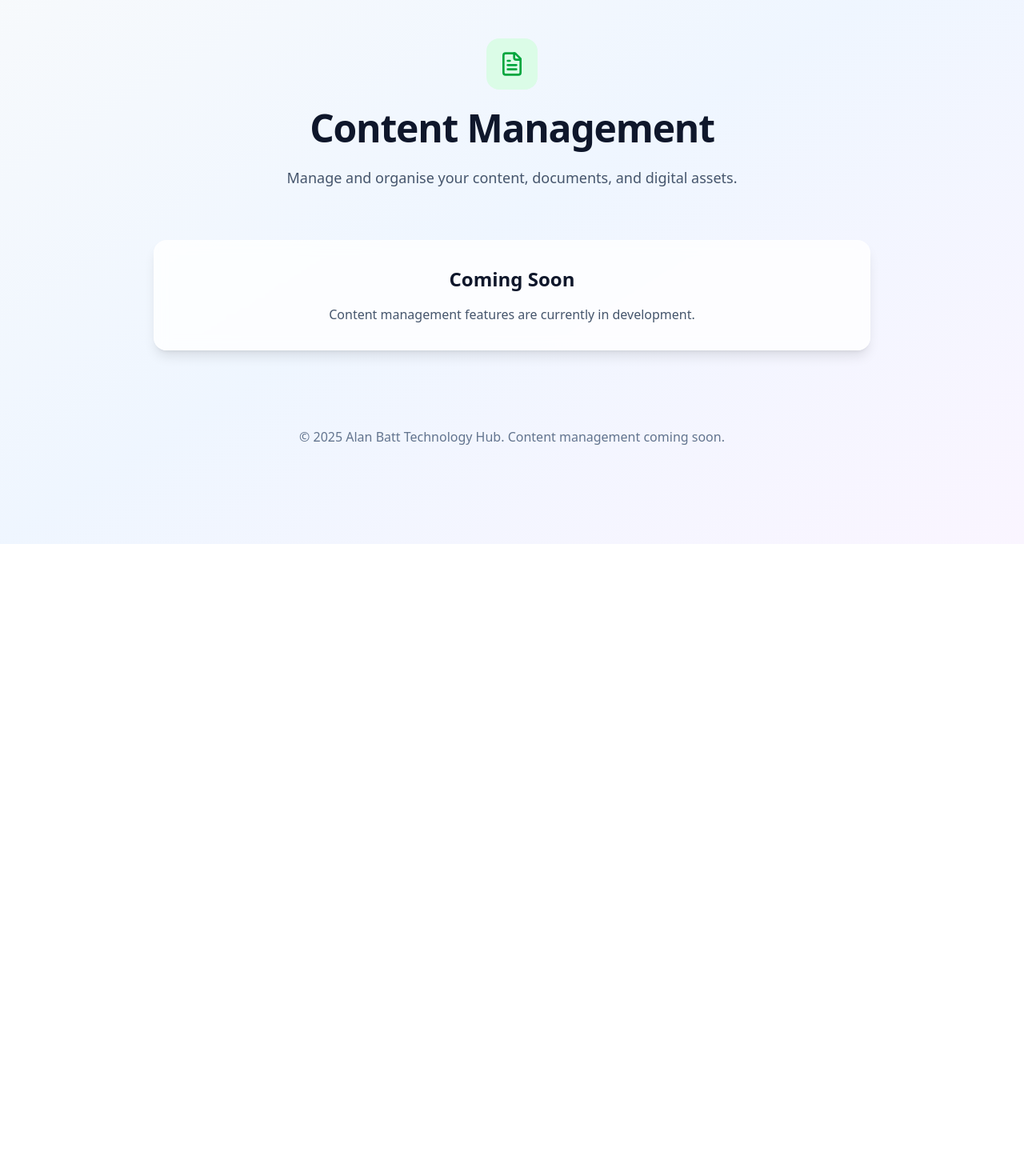
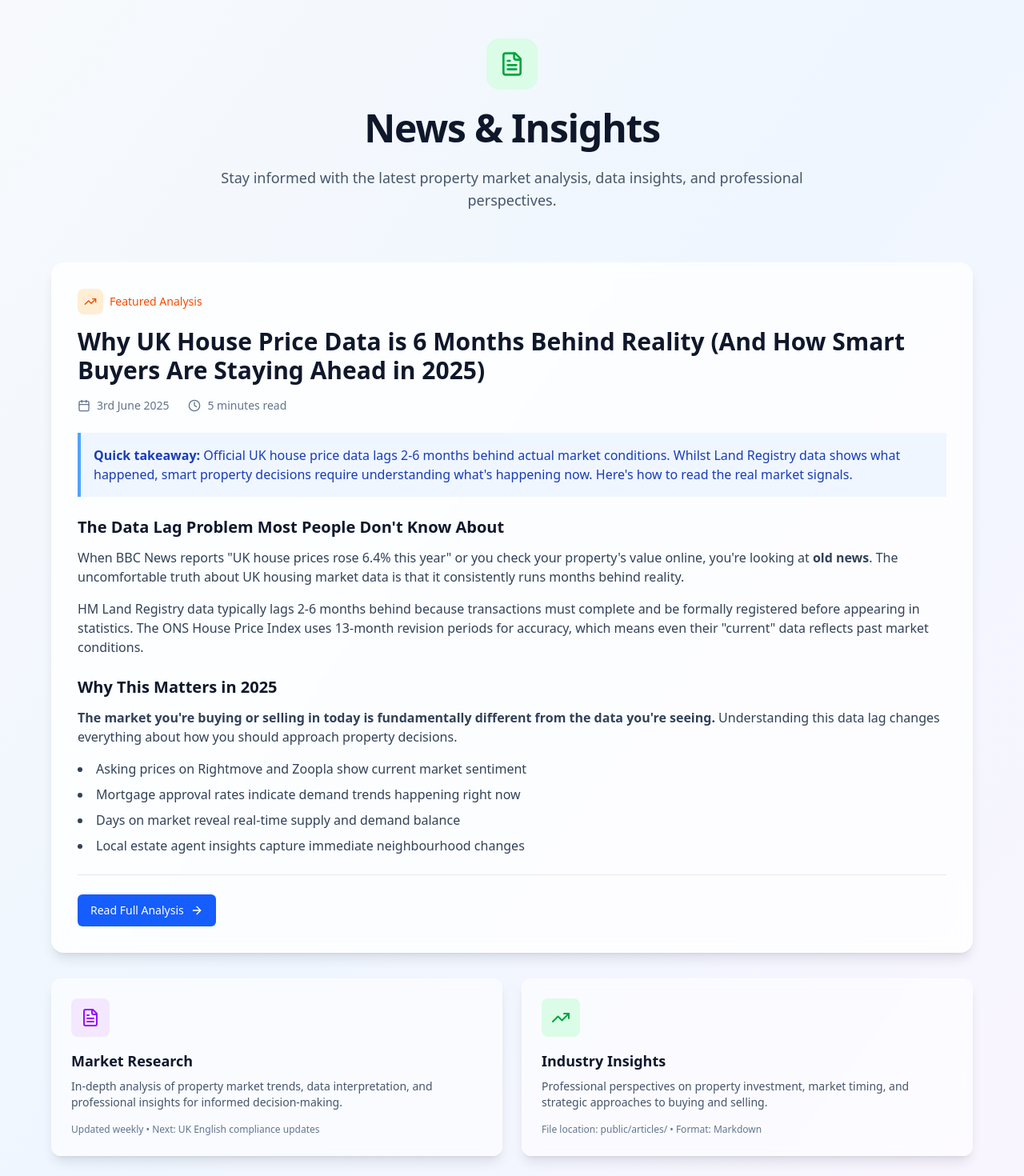
Before and after one commit to zenifieduk/alan-batt, a Next.js app: page /content in a window 1280 px wide. Shown: the part 120-1590 px from the top of the page at 80% size. Before the commit the page ends 800 px from the top, so only its background shows below. Built offline with nearby package versions, Linux system fonts and the light colour scheme.

Commit message:
Integrate featured article into Content page with professional layout and preview

```diff
--- a/src/app/content/page.tsx
+++ b/src/app/content/page.tsx
@@ -1,6 +1,6 @@
 import Link from 'next/link'
 import { Button } from "@/components/ui/button"
-import { Sparkles, FileText, Github } from "lucide-react"
+import { Sparkles, FileText, Github, Calendar, Clock, ArrowRight, TrendingUp } from "lucide-react"
 import { MobileMenu } from "@/components/ui/mobile-menu"
 
 export default function ContentPage() {
@@ -60,34 +60,122 @@ export default function ContentPage() {
       </header>
 
       {/* Main Content */}
-      <main className="container mx-auto px-4 py-16 text-center">
-        <div className="max-w-4xl mx-auto">
+      <main className="container mx-auto px-4 py-16">
+        <div className="max-w-6xl mx-auto">
           {/* Hero Section */}
-          <div className="mb-16">
+          <div className="text-center mb-16">
             <div className="w-16 h-16 bg-green-100 rounded-2xl flex items-center justify-center mx-auto mb-6">
               <FileText className="w-8 h-8 text-green-600" />
             </div>
             <h1 className="text-4xl md:text-5xl font-bold tracking-tight mb-6 text-slate-900">
-              Content Management
+              News & Insights
             </h1>
             <p className="text-lg text-slate-600 mb-8 max-w-3xl mx-auto">
-              Manage and organise your content, documents, and digital assets.
+              Stay informed with the latest property market analysis, data insights, and professional perspectives.
             </p>
           </div>
 
-          {/* Coming Soon */}
-          <div className="bg-white/80 backdrop-blur-sm rounded-2xl shadow-lg border border-white/20 p-8">
-            <h2 className="text-2xl font-bold text-slate-900 mb-4">Coming Soon</h2>
-            <p className="text-slate-600">
-              Content management features are currently in development.
-            </p>
+          {/* Featured Article */}
+          <div className="bg-white/80 backdrop-blur-sm rounded-2xl shadow-lg border border-white/20 p-8 mb-8">
+            <div className="flex items-center space-x-2 mb-4">
+              <div className="w-8 h-8 bg-orange-100 rounded-lg flex items-center justify-center">
+                <TrendingUp className="w-4 h-4 text-orange-600" />
+              </div>
+              <span className="text-sm font-medium text-orange-600">Featured Analysis</span>
+            </div>
+
+            <h2 className="text-3xl font-bold text-slate-900 mb-4">
+              Why UK House Price Data is 6 Months Behind Reality (And How Smart Buyers Are Staying Ahead in 2025)
+            </h2>
+
+            <div className="flex items-center space-x-6 mb-6 text-slate-500">
+              <div className="flex items-center space-x-2">
+                <Calendar className="w-4 h-4" />
+                <span className="text-sm">3rd June 2025</span>
+              </div>
+              <div className="flex items-center space-x-2">
+                <Clock className="w-4 h-4" />
+                <span className="text-sm">5 minutes read</span>
+              </div>
+            </div>
+
+            <div className="bg-blue-50 border-l-4 border-blue-400 p-4 mb-6">
+              <p className="text-blue-800 font-medium">
+                <strong>Quick takeaway:</strong> Official UK house price data lags 2-6 months behind actual market conditions.
+                Whilst Land Registry data shows what happened, smart property decisions require understanding what's happening now.
+                Here's how to read the real market signals.
+              </p>
+            </div>
+
+            <div className="prose prose-slate max-w-none mb-6">
+              <h3 className="text-xl font-semibold text-slate-900 mb-3">The Data Lag Problem Most People Don't Know About</h3>
+              <p className="text-slate-700 mb-4">
+                When BBC News reports "UK house prices rose 6.4% this year" or you check your property's value online, you're looking at <strong>old news</strong>.
+                The uncomfortable truth about UK housing market data is that it consistently runs months behind reality.
+              </p>
+
+              <p className="text-slate-700 mb-4">
+                HM Land Registry data typically lags 2-6 months behind because transactions must complete and be formally registered before appearing in statistics.
+                The ONS House Price Index uses 13-month revision periods for accuracy, which means even their "current" data reflects past market conditions.
+              </p>
+
+              <h3 className="text-xl font-semibold text-slate-900 mb-3 mt-6">Why This Matters in 2025</h3>
+              <p className="text-slate-700 mb-4">
+                <strong>The market you're buying or selling in today is fundamentally different from the data you're seeing.</strong> Understanding this data lag changes everything about how you should approach property decisions.
+              </p>
+
+              <ul className="list-disc list-inside text-slate-700 space-y-2 mb-6">
+                <li>Asking prices on Rightmove and Zoopla show current market sentiment</li>
+                <li>Mortgage approval rates indicate demand trends happening right now</li>
+                <li>Days on market reveal real-time supply and demand balance</li>
+                <li>Local estate agent insights capture immediate neighbourhood changes</li>
+              </ul>
+            </div>
+
+            <div className="border-t border-slate-200 pt-6">
+              <Button asChild className="bg-blue-600 hover:bg-blue-700 text-white">
+                <Link href="mailto:hello@alanbatt.co.uk" className="flex items-center">
+                  Read Full Analysis
+                  <ArrowRight className="w-4 h-4 ml-2" />
+                </Link>
+              </Button>
+            </div>
+          </div>
+
+          {/* Article Management */}
+          <div className="grid md:grid-cols-2 gap-6">
+            <div className="bg-white/60 backdrop-blur-sm rounded-xl shadow-lg border border-white/30 p-6">
+              <div className="w-12 h-12 bg-purple-100 rounded-lg flex items-center justify-center mb-4">
+                <FileText className="w-6 h-6 text-purple-600" />
+              </div>
+              <h3 className="text-lg font-semibold text-slate-900 mb-2">Market Research</h3>
+              <p className="text-slate-600 text-sm mb-4">
+                In-depth analysis of property market trends, data interpretation, and professional insights for informed decision-making.
+              </p>
+              <div className="text-xs text-slate-500">
+                Updated weekly • Next: UK English compliance updates
+              </div>
+            </div>
+
+            <div className="bg-white/60 backdrop-blur-sm rounded-xl shadow-lg border border-white/30 p-6">
+              <div className="w-12 h-12 bg-green-100 rounded-lg flex items-center justify-center mb-4">
+                <TrendingUp className="w-6 h-6 text-green-600" />
+              </div>
+              <h3 className="text-lg font-semibold text-slate-900 mb-2">Industry Insights</h3>
+              <p className="text-slate-600 text-sm mb-4">
+                Professional perspectives on property investment, market timing, and strategic approaches to buying and selling.
+              </p>
+              <div className="text-xs text-slate-500">
+                File location: public/articles/ • Format: Markdown
+              </div>
+            </div>
           </div>
         </div>
       </main>
 
       {/* Footer */}
       <footer className="container mx-auto px-4 py-8 text-center text-slate-500">
-        <p>&copy; 2025 Alan Batt Technology Hub. Content management coming soon.</p>
+        <p>&copy; 2025 Alan Batt Technology Hub. Professional property market insights.</p>
       </footer>
     </div>
   )
```
